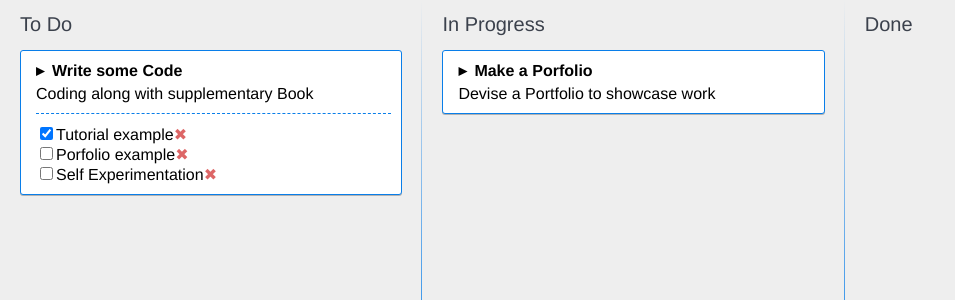
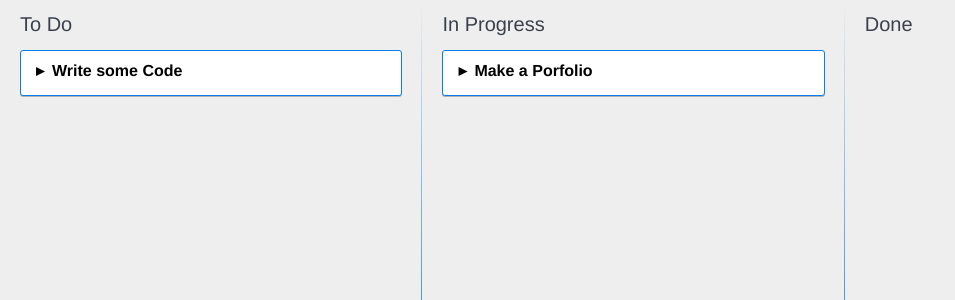
Before and after one commit to andrew-h-lee/kanban_react, a React app: page / in a window 1280 px wide. Shown: the top 300 px of the page, without its empty margins (0-955 px from the left). Built offline with nearby package versions, Linux system fonts and the light colour scheme.

Commit message:
Add Toggable State

```diff
--- a/app/Card.js
+++ b/app/Card.js
@@ -2,16 +2,30 @@
 import CheckList from './CheckList';
 
 class Card extends Component {
+  constructor() {
+    super(...arguments);
+    this.state = {
+      showDetails: false
+    };
+  }
+
   render() {
+    let cardDetails;
+    if (this.state.showDetails) {
+      cardDetails = (
+        <div className="card__details">
+          {this.props.description}
+          <CheckList cardId={this.props.id} tasks={this.props.tasks} />
+        </div>
+      );
+    };
     return (
       <div className="card">
-        <div className="card__title">
+        <div className="card__title" onClick={
+            ()=>this.setState({showDetails: !this.state.showDetails})}>
           {this.props.title}
         </div>
-        <div className="card__details">
-          {this.props.description}
-          <CheckList cardId={this.props.id} tasks={this.props.tasks}/>
-        </div>
+        {cardDetails}
       </div>
     );
   }
```
